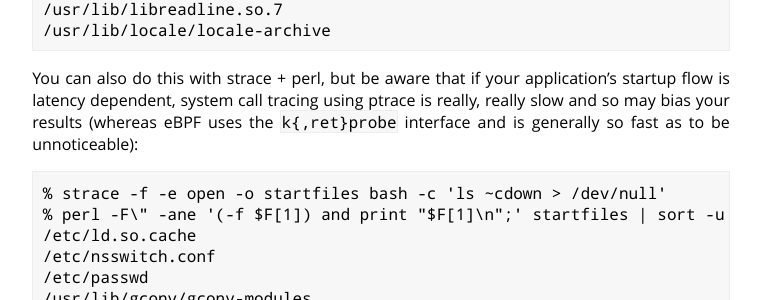
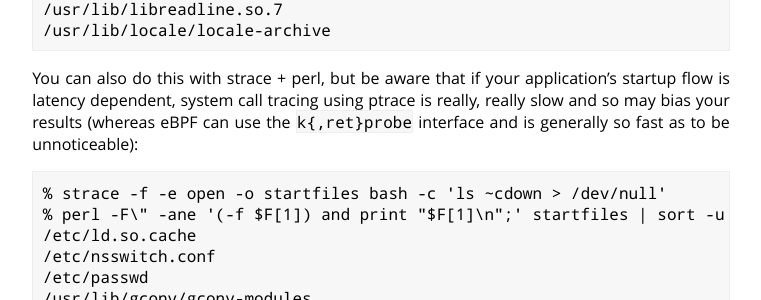
Before and after one commit to cdown/chrisdown.name, a Jekyll site: the page built from _posts/2016-12-31-simulating-application-cold-cache-starts.md, in a window 1280 px wide. Shown: the part 1037-1337 px from the top of the page, without its empty margins (259-1020 px from the left). Built offline with Jekyll 4.4.1, drawn with Linux system fonts in a browser that asks for light colours.

Commit message:
ebpf: s/uses/can use/

```diff
--- a/_posts/2016-12-31-simulating-application-cold-cache-starts.md
+++ b/_posts/2016-12-31-simulating-application-cold-cache-starts.md
@@ -49,8 +49,9 @@ that opensnoop's PID filtering is currently TID based rather than TGID based):
 
 You can also do this with strace + perl, but be aware that if your
 application's startup flow is latency dependent, system call tracing using
-ptrace is really, really slow and so may bias your results (whereas eBPF uses
-the `k{,ret}probe` interface and is generally so fast as to be unnoticeable):
+ptrace is really, really slow and so may bias your results (whereas eBPF can
+use the `k{,ret}probe` interface and is generally so fast as to be
+unnoticeable):
 
     % strace -f -e open -o startfiles bash -c 'ls ~cdown > /dev/null'
     % perl -F\" -ane '(-f $F[1]) and print "$F[1]\n";' startfiles | sort -u | tee todrop
```
